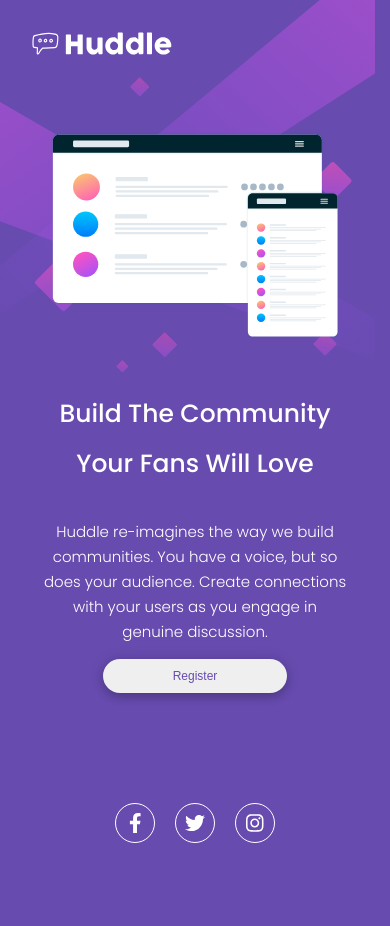
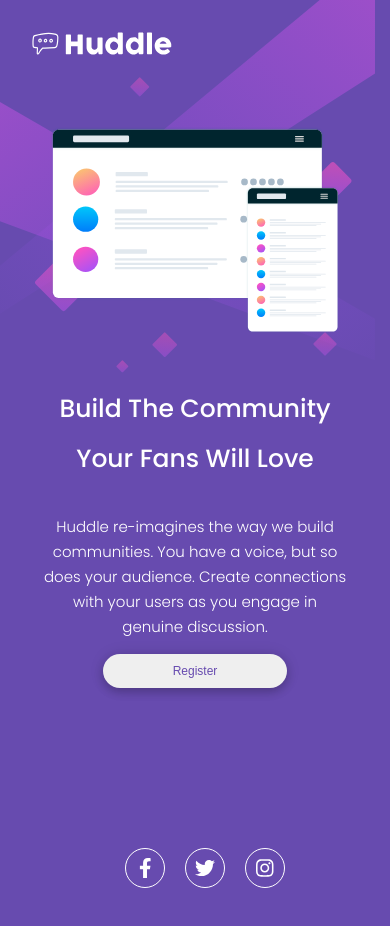
Before and after one commit to Sanxinh/Projeto-huddle, a plain HTML site: page index.html in a window 390 px wide. Before the commit the page ends 903 px from the top, so only its background shows below. Drawn offline with Linux system fonts and the light colour scheme.

Commit message:
Desfio completo

```diff
--- a/src/css/responsivo.css
+++ b/src/css/responsivo.css
@@ -1,7 +1,35 @@
-@media (max-width: 576px) {
+    @media (max-width: 576px) {
+        body {
+            display: flex;
+            flex-direction: column;
+        }
+
+        header  {
+            display: flex;
+            flex-direction: column;
+
+            img {
+                width: 200px;
+            }
+        }
+
+        .principal {
+            display: flex;
+            flex-direction: column;
+            text-align: center;
+            justify-content: center;
+        }
 
 
-}
+        .rodape {
+            display: flex;
+            justify-content: center;
+            align-items: center;
+            padding: 50px 10px 0 30px  ;
+
+        }
+
+    }
 
 
 @media (max-width: 425px) {
```
